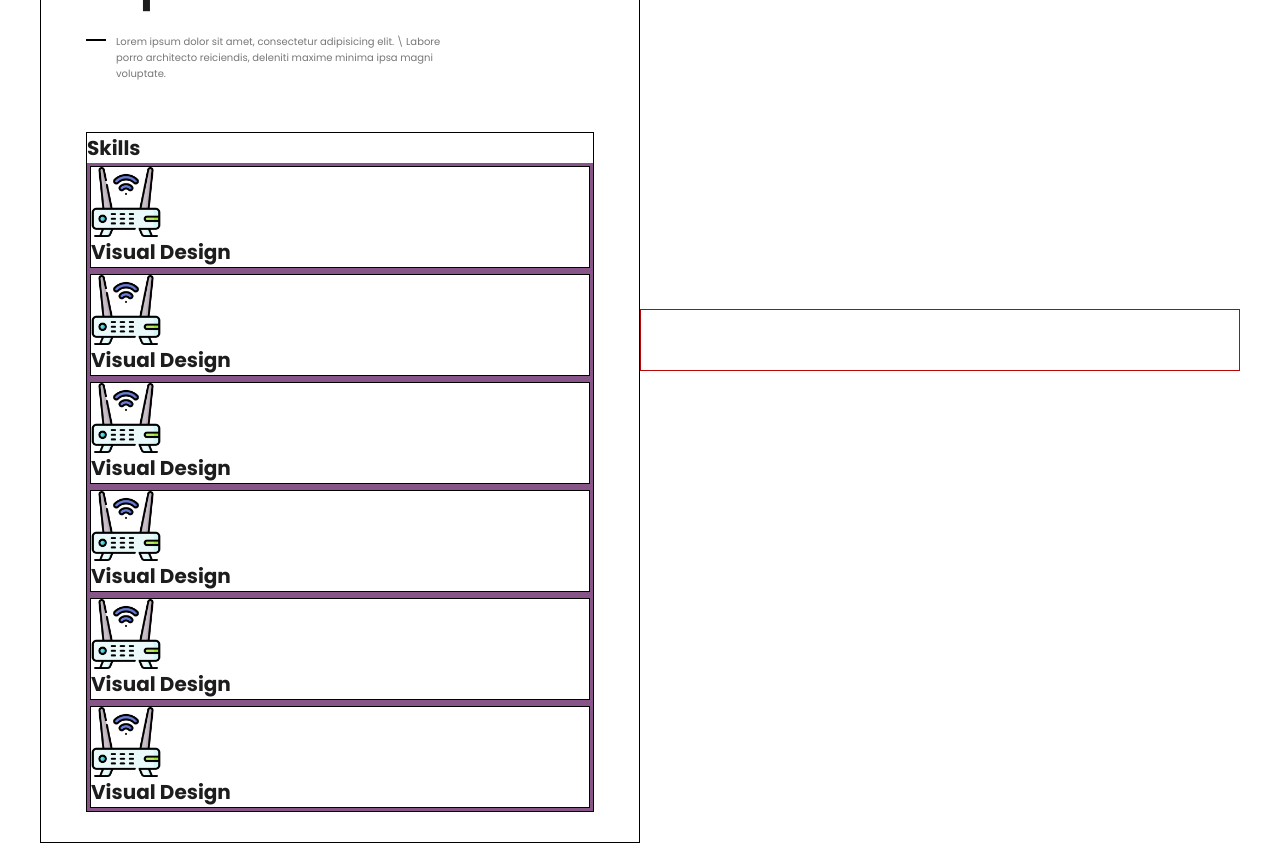
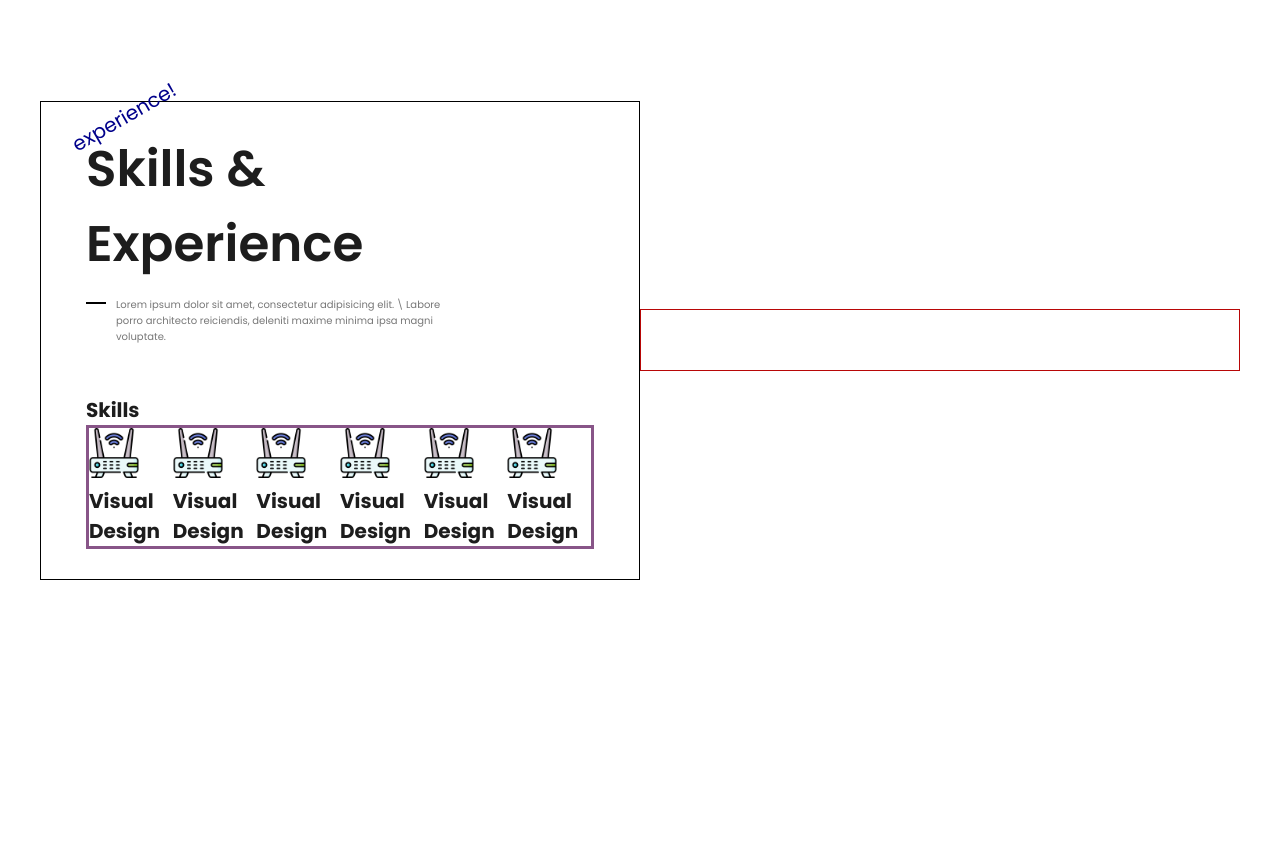
Before and after one commit to jamalEden3/my-portfolio, a React (Create React App) app: page / in a window 1280 px wide. Shown: the part 1660-2503 px from the top of the page. After the commit the page ends 2400 px from the top, so only its background shows below. Built offline with nearby package versions, Linux system fonts and the light colour scheme.

Commit message:
add some style css

```diff
--- a/src/components/skills/skills.jsx
+++ b/src/components/skills/skills.jsx
@@ -14,20 +14,20 @@ function Skills() {
                     <p className="skills__subTitle">Lorem ipsum dolor sit amet, consectetur adipisicing elit. \
                     Labore porro architecto reiciendis, deleniti maxime minima ipsa magni voluptate.</p>
                 </div>
-                <div className="skills__skills">
-                    <h4 className="skills__skills-title">Skills</h4>
+                <div className="skills__box">
+                    <h4 className="skills__group-title">Skills</h4>
+                    <div className="skills__group">
                         {
                            SKILLS_DATA.map(({id, name, icon}) => {
                                return(
-                               <div className="skills__group">
-                                   <div className="skills__skills">
+                                    <div className="skills__skill">
                                         <img className="skills__image" src={icon} />
                                         <h4 className="skills__">{name}</h4>
-                                   </div>
                                    </div>
                                )
                            })
                         }
+                    </div>
                 </div>
             </div>
         </div>
--- a/src/components/skills/skills.style.scss
+++ b/src/components/skills/skills.style.scss
@@ -35,11 +35,12 @@
     }
     &__group {
         border: 3px solid #858;
+        display: flex;
     }
 
     &__image {
-        width: 70px;
-        height: 70px
+        width: 50px;
+        height: 50px
     }
 
 
```
Also changed, not shown: src/components/services/services.style.scss (+7 -0 lines). Lines whose indentation alone changed are shown as unchanged.
